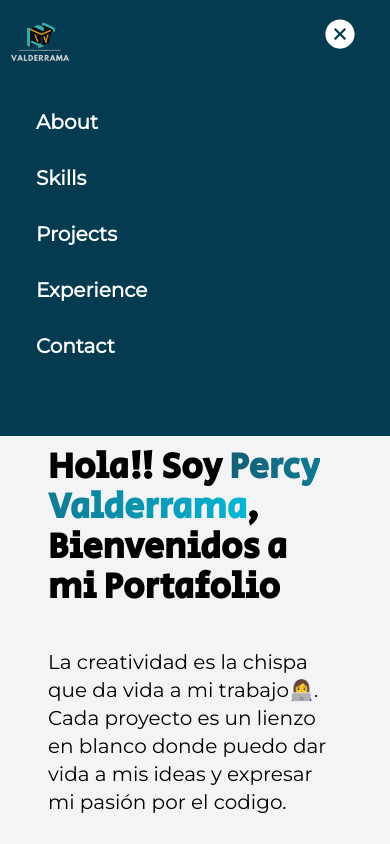
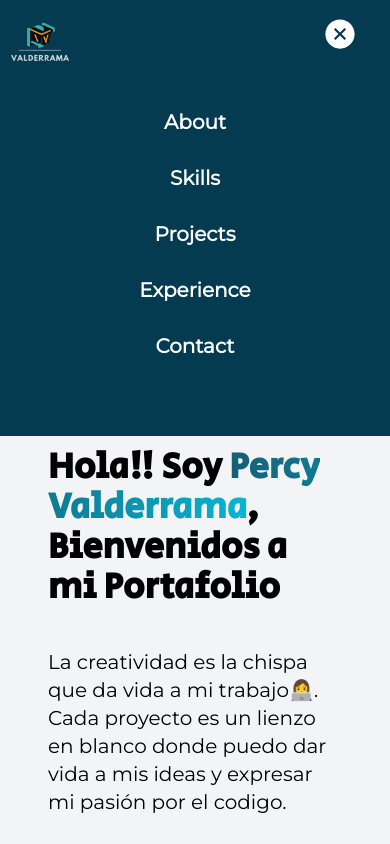
Before and after one commit to percylin33/portafolio, a Next.js app: page / in a window 390 px wide. Both pictures are taken after a click on the element 340 px from the left and 34 px from the top of the page. Shown: the top 844 px of the page. Built offline with nearby package versions, Linux system fonts and the light colour scheme.

Commit message:
style-navbar-bg-li

```diff
--- a/src/components/Navbar.tsx
+++ b/src/components/Navbar.tsx
@@ -22,6 +22,7 @@ const Navbar = () => {
   const closeMenu = () => {
     setOpen(false);
   };
+console.log(pathname);
 
   return (
     <nav className="bg-custom w-screen relative">
@@ -36,13 +37,11 @@ const Navbar = () => {
             {open ? <IoCloseCircleSharp /> : <IoMenu />}
           </div>
 
-      <ul className={`bg-custom md:flex md:items-center  md:pb-0 pb-12 md:pr-10 absolute md:static left-0 w-screen md:w-auto md:pl-0 pl-9 transition-all duration-500 ease-in ${open ? 'left-0 opacity-100 z-20' : 'left-screen md:opacity-100 opacity-0 z-10'}`}>
+      <ul className={`bg-custom md:flex md:items-center  md:pb-0 pb-12 md:pr-10 absolute md:static left-0 w-screen md:w-auto md:pl-0 transition-all duration-500 ease-in ${open ? 'left-0 opacity-100 z-20' : 'left-screen md:opacity-100 opacity-0 z-10'}`}>
         {linkNav.map((li) => (
-          <li key={li.name} className="md:ml-8 text-xl md:my-0 my-7" onClick={closeMenu}>
-            <Link href={li.link} className={`text-white font-semibold hover:text-cyan-300 duration-500 ${pathname === li.link ? "text-cyan-200" : " " } `}>
-              {li.name}
-            </Link>
-          </li>
+          <Link href={li.link} className={`text-white font-semibold hover:text-cyan-300 duration-500  `}>
+              <li key={li.name} className={`md:ml-8 text-xl md:my-0 text-center my-7 ${pathname === li.link ? "bg-cyan-800 p-1 rounded-xl " : " " }`} onClick={closeMenu}> {li.name}</li>
+          </Link>
         ))}
       </ul>
         </div>
```
